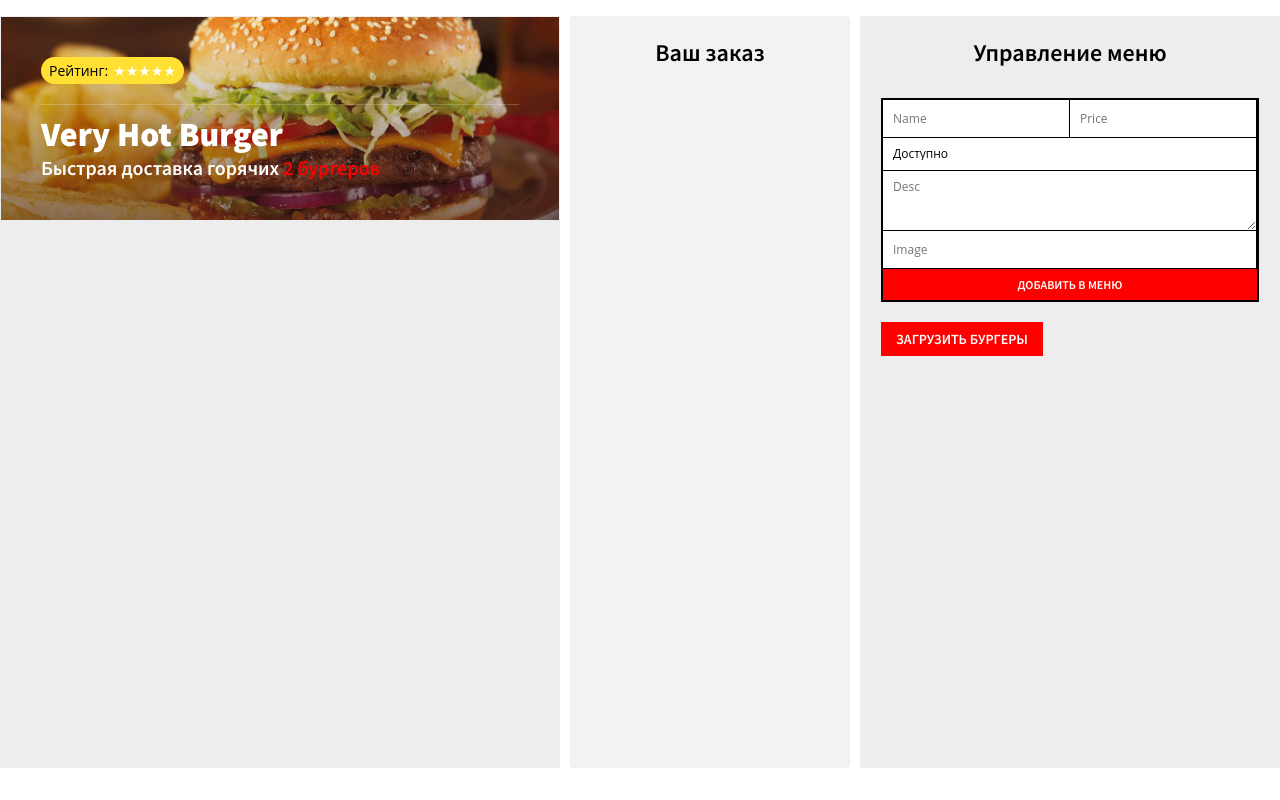
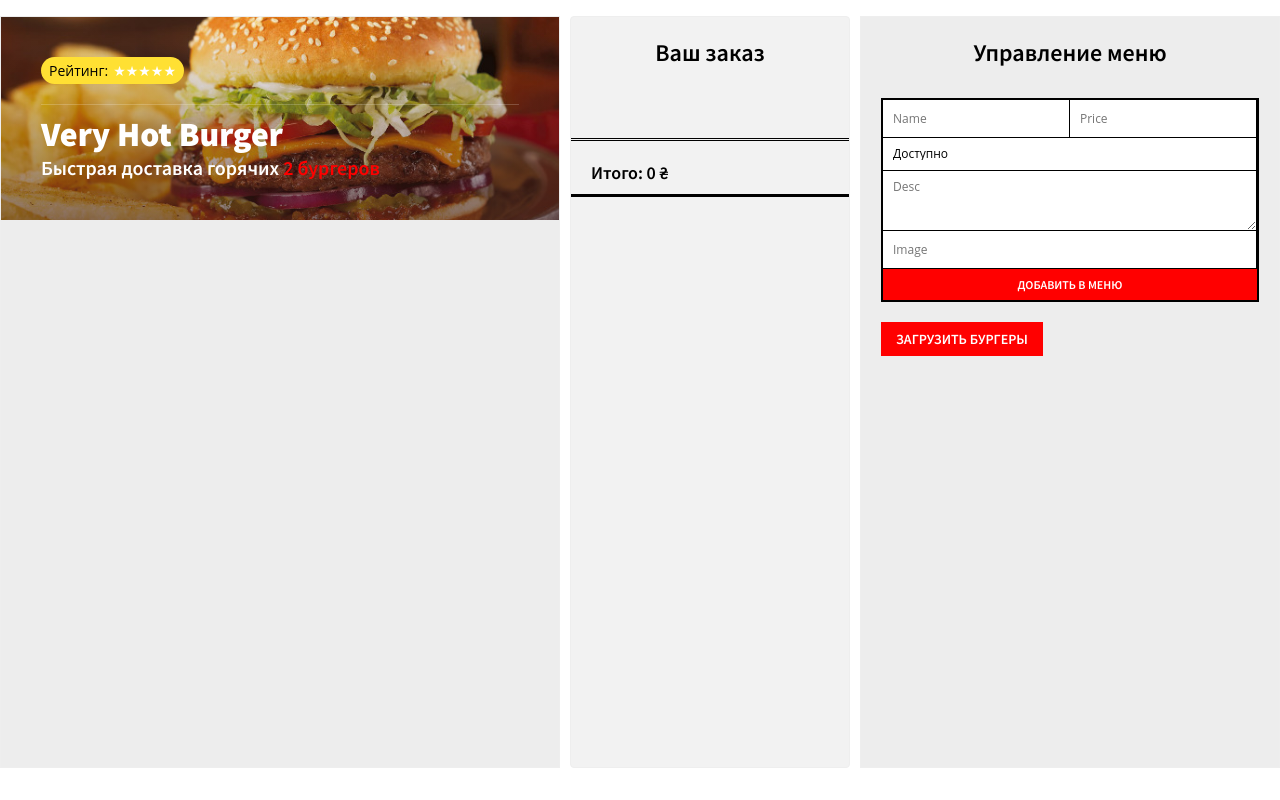
Before and after one commit to sergWP/react-start, a React (Create React App) app: page /restaurant/1 in a window 1280 px wide. Built offline with nearby package versions, Linux system fonts and the light colour scheme.

Commit message:
17. компонент Order для отображения заказа

```diff
--- a/src/components/App.js
+++ b/src/components/App.js
@@ -64,7 +64,10 @@
 
                     </ul>
                 </div>
-                <Order />
+                <Order
+                    burgers={this.state.burgers}
+                    order={this.state.order}
+                />
                 <MenuAdmin
                     addBurger={this.addBurger}
                     loadSampleBurgers={this.loadSampleBurgers}
--- a/src/components/Order.js
+++ b/src/components/Order.js
@@ -1,10 +1,65 @@
 import React from 'react'
 
 class Order extends React.Component {
+
+    // рендер-функция
+    // упрощаем конструкцию внутри render с помощью рендер-функции
+    renderOrder = key => {
+        const burger = this.props.burgers[key];
+        const count = this.props.order[key];
+
+        // проверка, есди бургер недоступен - сообщение
+        const isAvailable = burger && burger.status === 'available';
+        if (!isAvailable) {
+            return (
+                <li className={'unavailable'} key={key}>
+                    Сори, {burger ? burger.name : 'бургер'} временно недоступен
+                </li>
+            )
+        }
+
+        return (
+            <li key={key}>
+                <span>
+                    <span>{count}</span> шт. {burger.name}
+                    <span> {count * burger.price} ₴ </span>
+                    <button className={'cancelItem'}>&times;</button>
+                </span>
+            </li>
+        )
+    };
+
     render() {
+        const orderIds = Object.keys(this.props.order);
+        const total = orderIds.reduce((prevTotal, key) => {
+            const burger = this.props.burgers[key];
+            const count = this.props.order[key];
+
+            // проверка, есди бургер доступен
+            const isAvailable = burger && burger.status === 'available';
+            if (isAvailable) {
+                return prevTotal + burger.price * count;
+            }
+
+            return prevTotal;
+
+        }, 0);
+
         return (
             <div className={'order-wrap'}>
                 <h2>Ваш заказ</h2>
+                <ul className={'order'}>
+                    {
+                        orderIds.map(this.renderOrder)
+                    }
+                </ul>
+                <div className={'total'}>
+                    <div className={'total_wrap'}>
+                        <div className={'total_wrap-final'}>
+                            Итого: {total} ₴
+                        </div>
+                    </div>
+                </div>
             </div>
         )
     }
```
